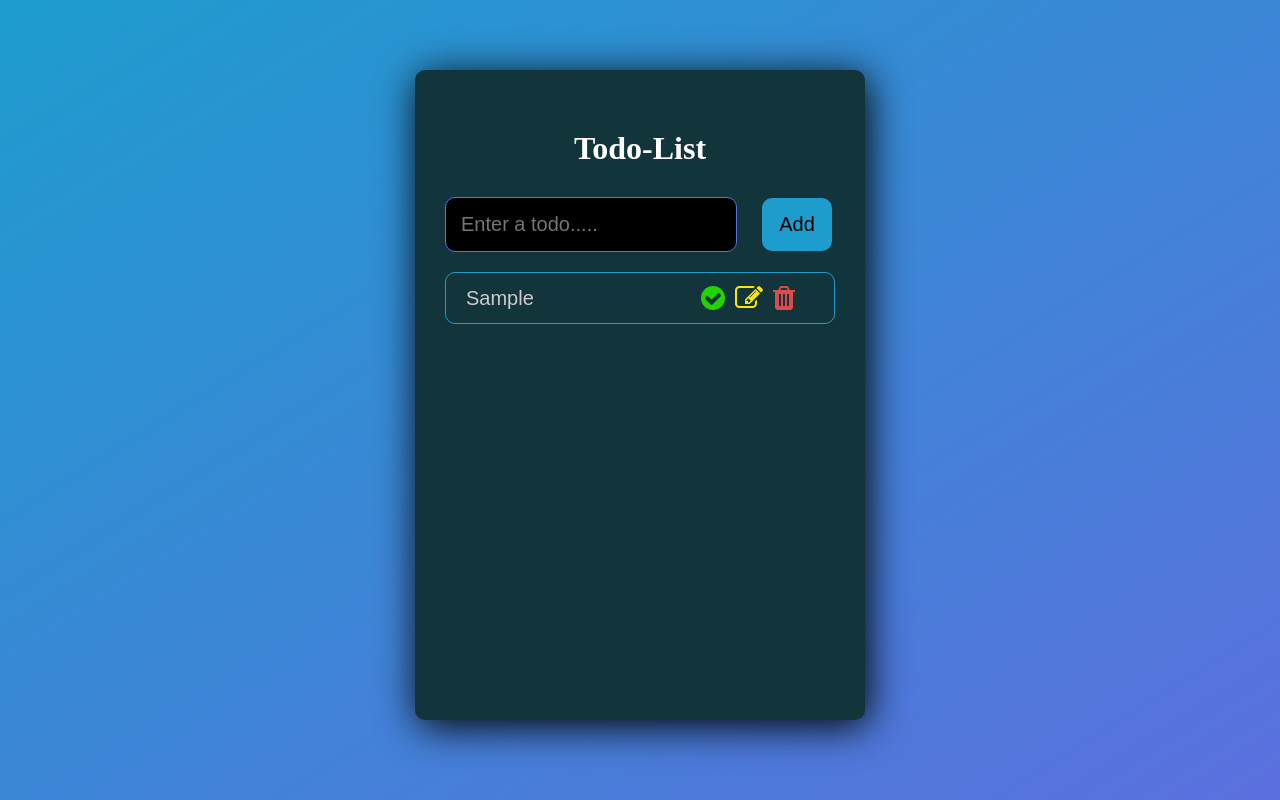
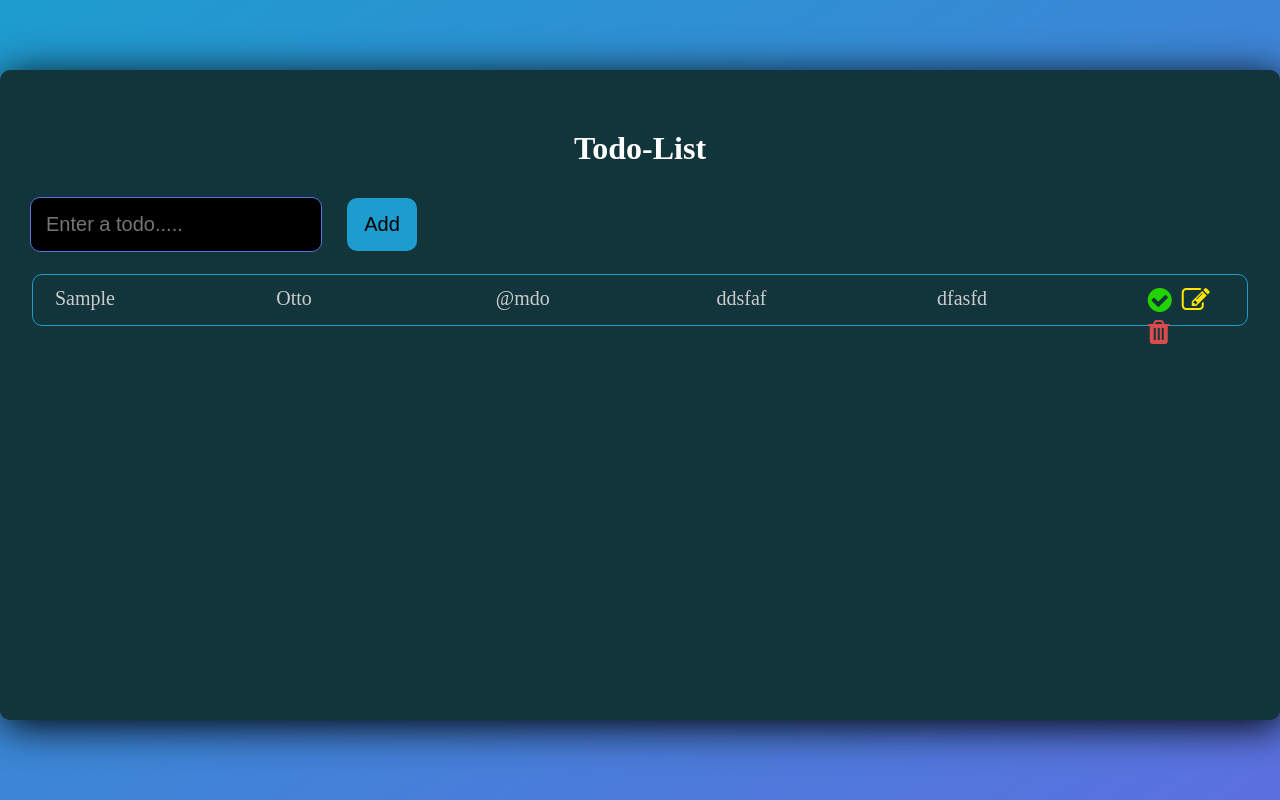
Before and after one commit to destrada-2018259/laboratorio-almacenadora, a React (Vite) app: page / in a window 1280 px wide. Both pictures are taken after typing "Sample" into the empty fields and a click on the button "Add". Built offline with nearby package versions, Linux system fonts and the light colour scheme.

Commit message:
vista de la lista completa

```diff
--- a/src/components/TodosList.jsx
+++ b/src/components/TodosList.jsx
@@ -1,32 +1,41 @@
 
 
-export const TodosList = ({todos, setTodos, setEditTodo}) => {
+export const TodosList = ({ todos, setTodos, setEditTodo }) => {
 
   const handleComplete = (todo) => {
     setTodos(
       todos.map((item) => {
-            if(item.id === todo.id) {
-                return {...item, completed: !item.completed}
+        if (item.id === todo.id) {
+          return { ...item, completed: !item.completed }
         }
         return item;
       })
     )
   }
 
-  const handleEdit = ({id}) => {
+  const handleEdit = ({ id }) => {
     const findTodo = todos.find((todo) => todo.id === id);
     setEditTodo(findTodo);
   }
 
-  const handleDelete = ({id}) => {
+  const handleDelete = ({ id }) => {
     setTodos(todos.filter((todo) => todo.id !== id));
   }
 
   return (
     <div>
+      <table className="table">
+        <tbody>
+
           {todos.map((todo) => (
             <li className="list-item" key={todo.id}>
-                <input type="text" value={todo.title} className={`list ${todo.completed ? "complete" : ""}`} onChange={(event) => event.preventDefault()} />
+              <tr >
+                <td scope="row" className={`list ${todo.completed ? "complete" : ""}`}>{todo.title}</td>
+                <td scope="row" className={`list ${todo.completed ? "complete" : ""}`}>Otto</td>
+                <td scope="row" className={`list ${todo.completed ? "complete" : ""}`}>@mdo</td>
+                <td scope="row" className={`list ${todo.completed ? "complete" : ""}`}>ddsfaf</td>
+                <td className={`list ${todo.completed ? "complete" : ""}`}>dfasfd</td>
+              </tr>
               <div>
                 <button className="button-complete task-button" onClick={() => handleComplete(todo)}>
                   <i className="fa fa-check-circle"></i>
@@ -40,6 +49,9 @@ export const TodosList = ({todos, setTodos, setEditTodo}) => {
               </div>
             </li>
           ))}
+
+        </tbody>
+      </table>
     </div>
   )
 }
```
Lines whose indentation alone changed are shown as unchanged.
